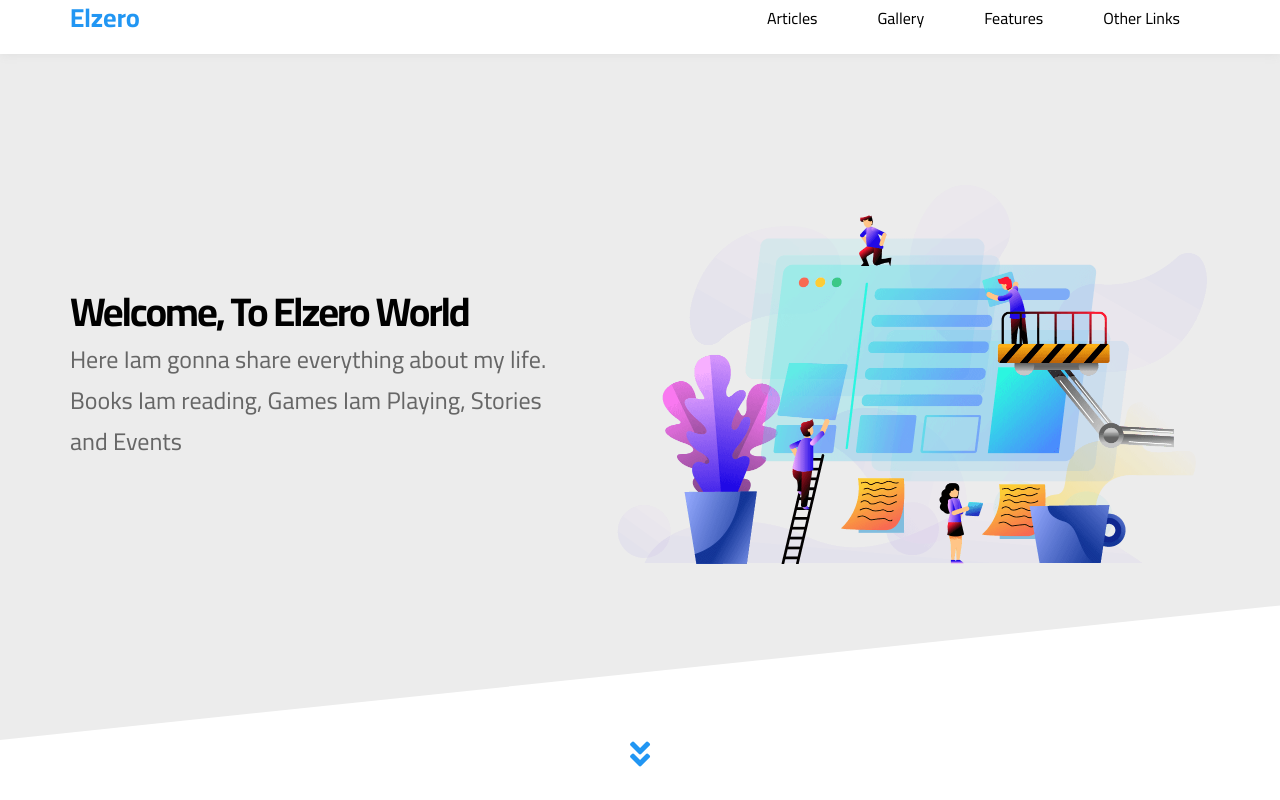
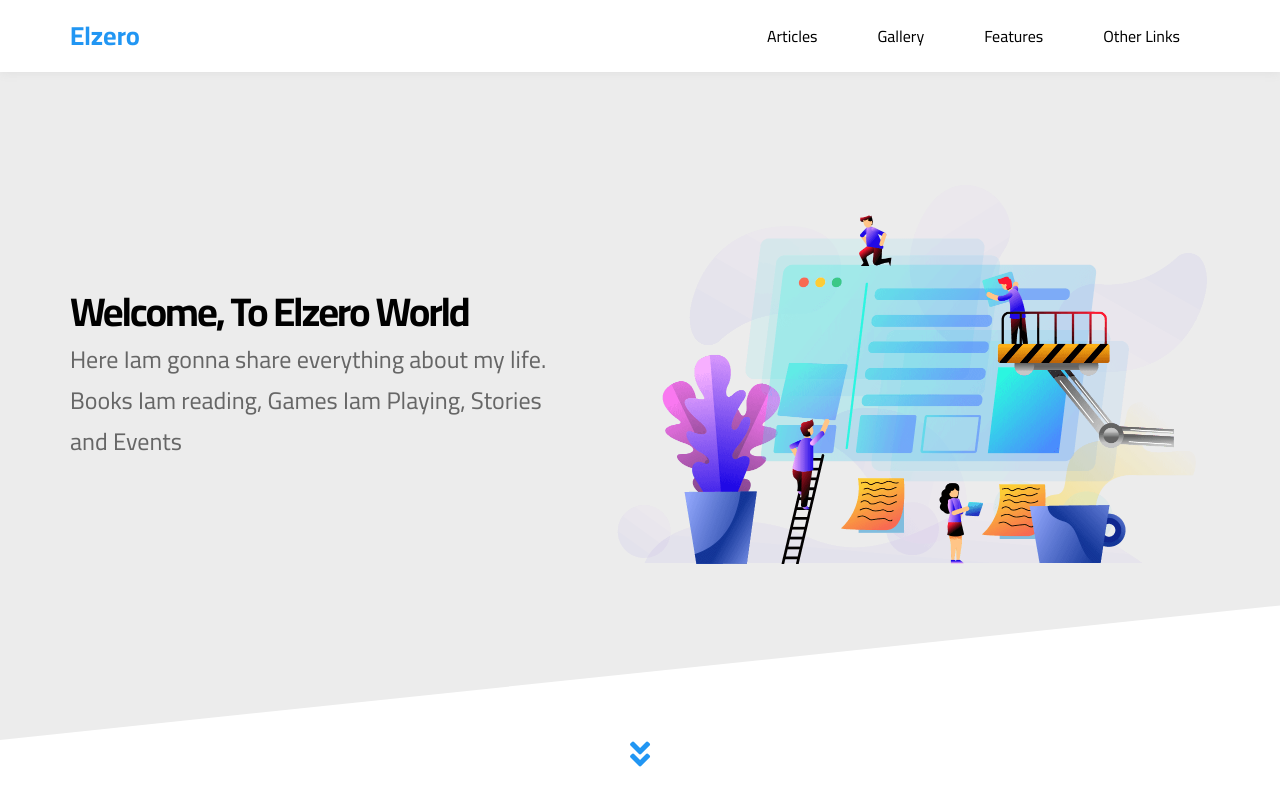
Before and after one commit to MoKelany1/Template3, a plain HTML site: page index.html in a window 1280 px wide. Shown: the top 800 px of the page. Drawn offline with Linux system fonts and the light colour scheme.

Commit message:
Updating HTML CSS Files

```diff
--- a/css/style.css
+++ b/css/style.css
@@ -116,7 +116,6 @@ ul {
   box-shadow: 0 0 10px #DDD;
   background-color: white;
   position: relative;
-  transform: translateY(-18px);
 }
 
 .header .container {
```
Also changed, not shown: index.html (line endings or trailing spaces).
